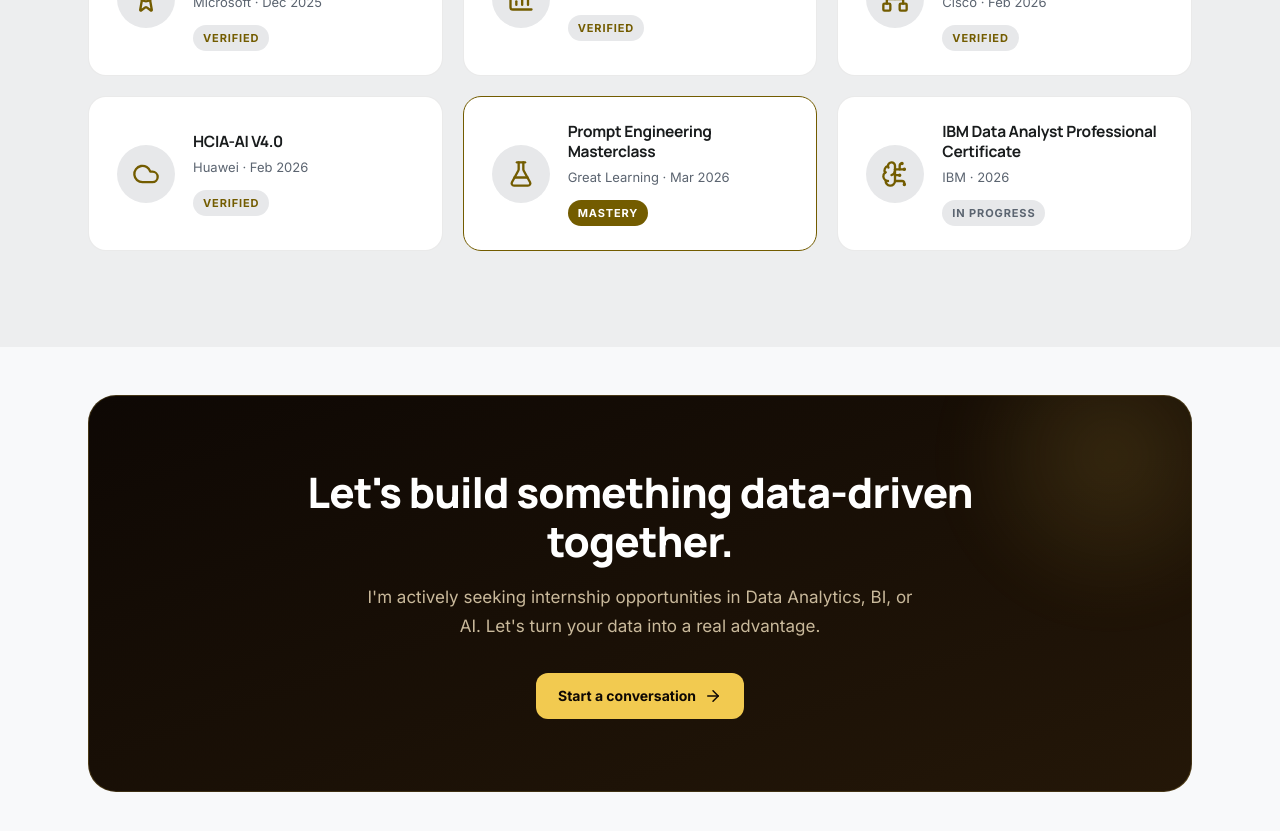
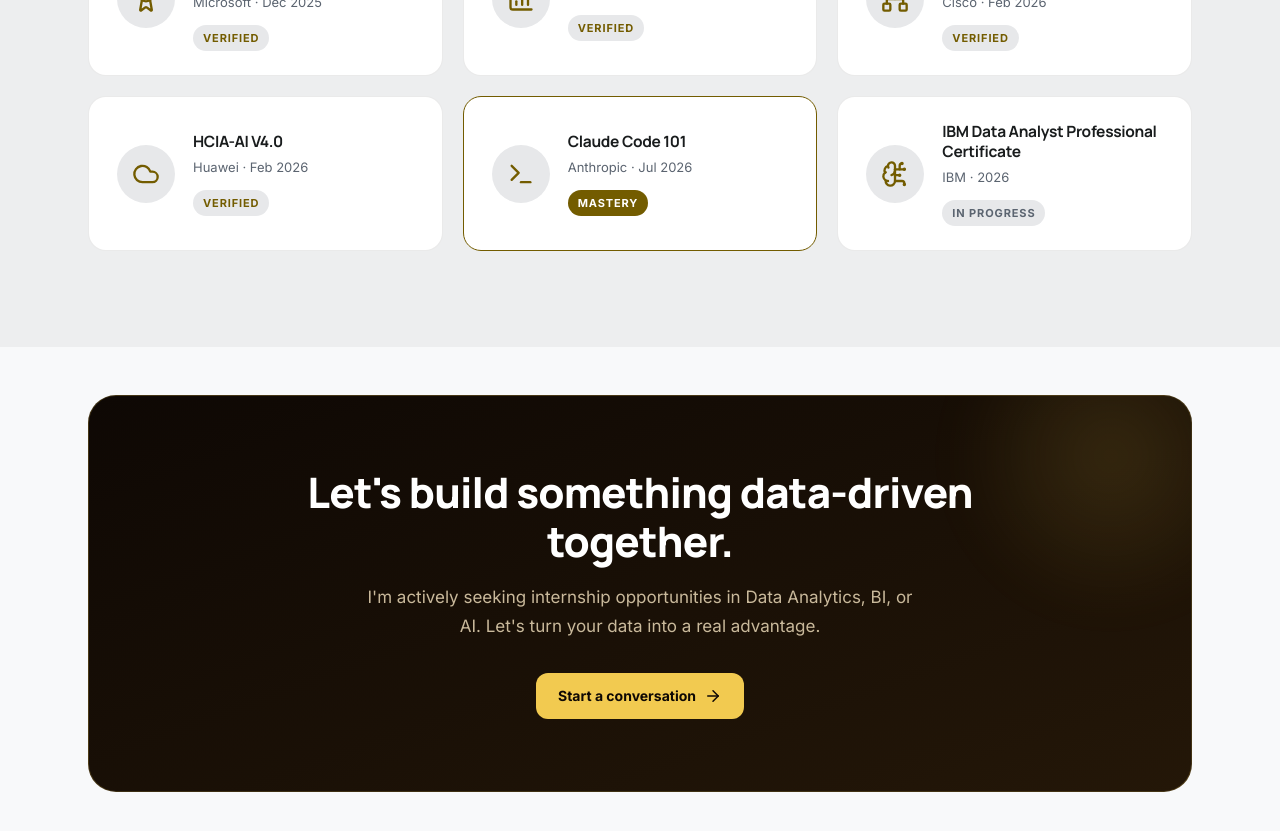
Before and after one commit to abdulla-cc/abdalla-nadir-portfolio, a React (Vite) app: page / in a window 1280 px wide. Shown: the part 5360-6191 px from the top of the page. Built offline with nearby package versions, Linux system fonts and the light colour scheme.

Commit message:
Swap Prompt Engineering Masterclass cert for Claude Code 101
Co-Authored-By: Claude Sonnet 5 <noreply@anthropic.com>
Claude-Session: https://claude.ai/code/session_01NQ3LFLaMWwivkQxYVkccwa

```diff
--- a/src/data/certifications.ts
+++ b/src/data/certifications.ts
@@ -1,6 +1,6 @@
 import type { LucideIcon } from 'lucide-react'
 import {
-  Award, BarChart3, BrainCircuit, Cloud, FlaskConical, Network,
+  Award, BarChart3, BrainCircuit, Cloud, Network, Terminal,
 } from 'lucide-react'
 
 export interface Certification {
@@ -16,6 +16,6 @@ export const certifications: Certification[] = [
   { title: 'Google Analytics Certification', issuer: 'Google · Nov 2025', badge: 'Verified', icon: BarChart3 },
   { title: 'CCNA: Introduction to Networks', issuer: 'Cisco · Feb 2026', badge: 'Verified', icon: Network },
   { title: 'HCIA-AI V4.0', issuer: 'Huawei · Feb 2026', badge: 'Verified', icon: Cloud },
-  { title: 'Prompt Engineering Masterclass', issuer: 'Great Learning · Mar 2026', badge: 'Mastery', icon: FlaskConical, featured: true },
+  { title: 'Claude Code 101', issuer: 'Anthropic · Jul 2026', badge: 'Mastery', icon: Terminal, featured: true },
   { title: 'IBM Data Analyst Professional Certificate', issuer: 'IBM · 2026', badge: 'In Progress', icon: BrainCircuit },
 ]
```
